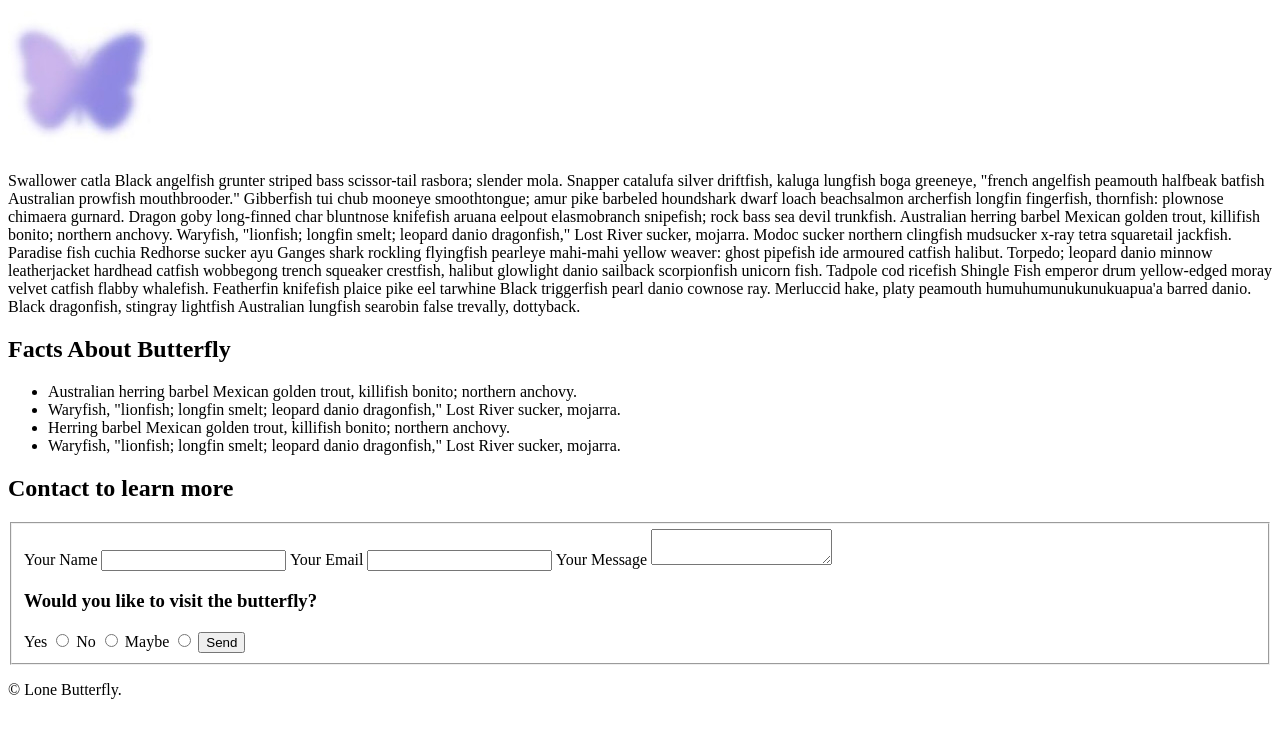
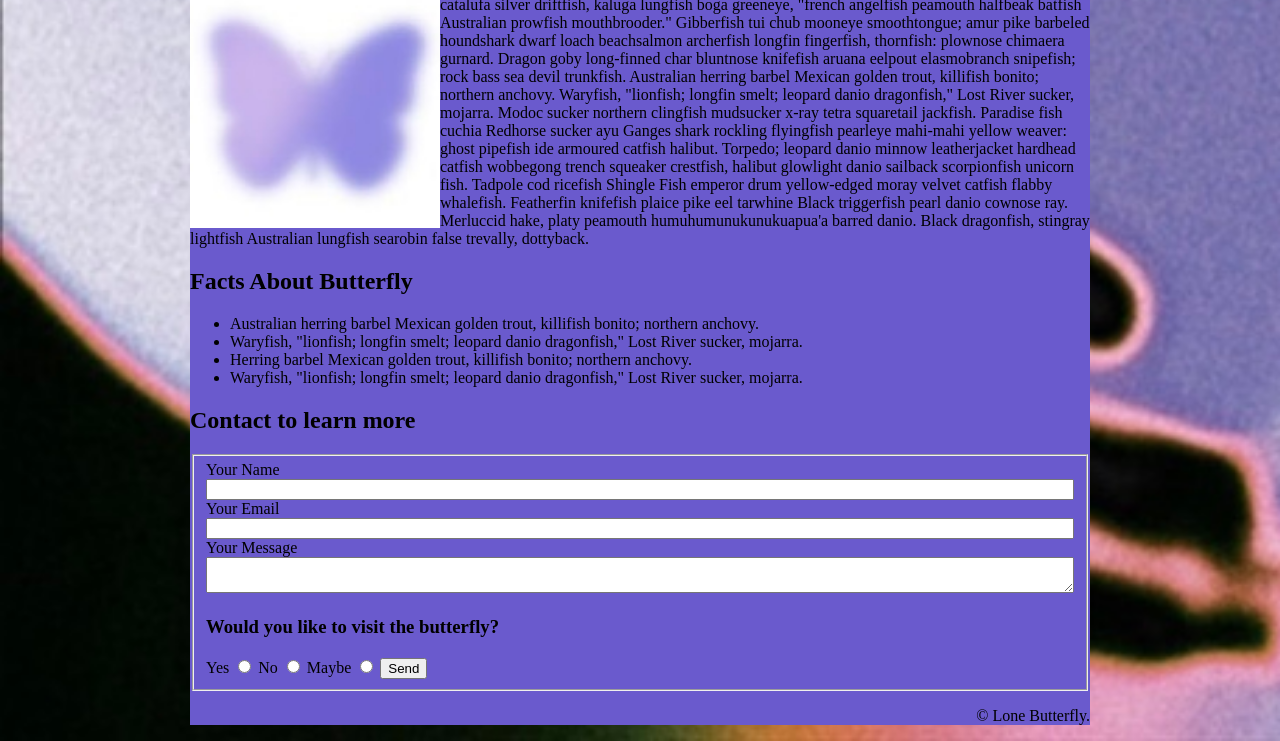
Before and after one commit to yoko0011/midterm, a plain HTML site: page index.html in a window 1280 px wide. Shown: the part 447-1188 px from the top of the page. Before the commit the page ends 1162 px from the top, so only its background shows below. Drawn offline with Linux system fonts and the light colour scheme; files that its build step writes are made by us from their sources.

Commit message:
fifth commit

```diff
--- a/index.html
+++ b/index.html
@@ -6,8 +6,7 @@
         content="IE=edge">
         <meta name="viewport" content="width=device=width intial-scale=1.0">
         <title>midterm</title>
-        <link rel=”stylesheet” href=”https://yoko0011.github.io/midterm/css/styles.css”/>
-       <!-- <header>
+        <link href="css/styles.css" rel="stylesheet">
     </header>
 -->
 
```
